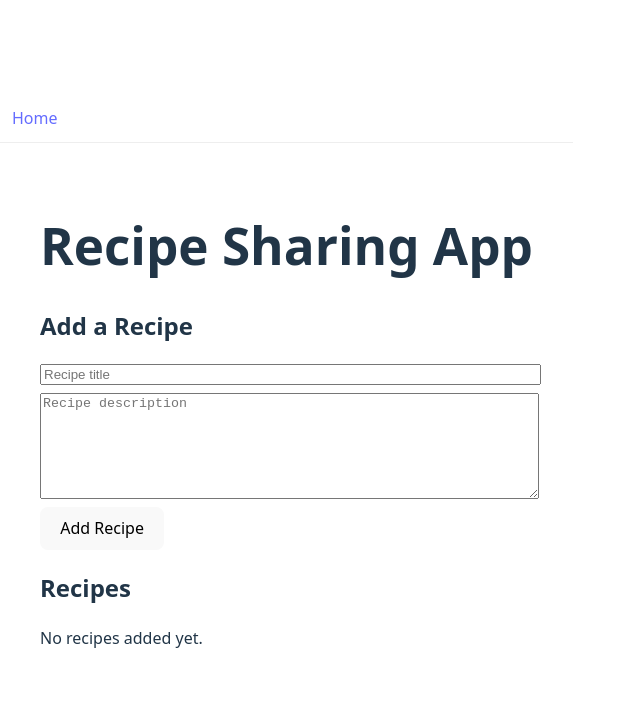
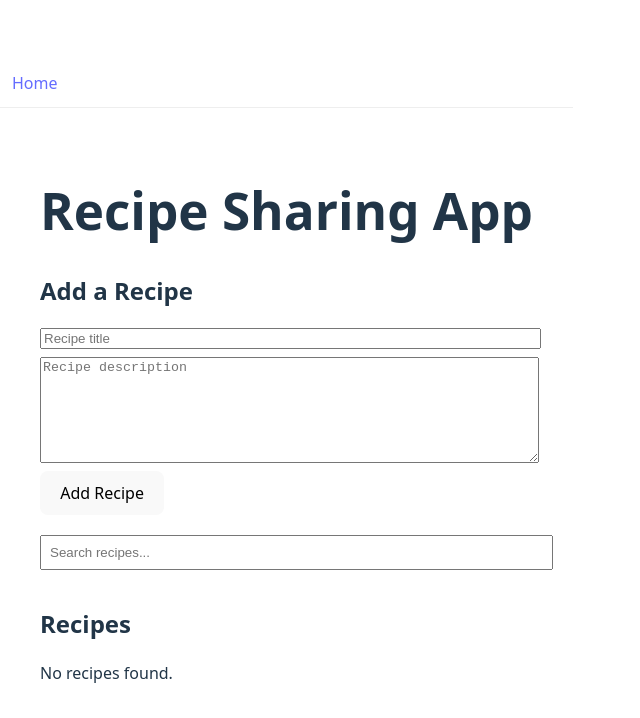
Before and after one commit to andiswamnguni/alx-fe-reactjs, a React (Vite) app in the folder recipe-sharing-app/: page / in a window 1280 px wide. Shown: the top 718 px of the page, without its empty margins (0-640 px from the left). Built offline with nearby package versions, Linux system fonts and the light colour scheme.

Commit message:
Add advanced search and filtering to Recipe Sharing App

```diff
--- a/recipe-sharing-app/src/App.jsx
+++ b/recipe-sharing-app/src/App.jsx
@@ -1,15 +1,16 @@
-// src/App.jsx
 import { BrowserRouter, Routes, Route, Link } from 'react-router-dom';
 import AddRecipeForm from './components/AddRecipeForm';
 import RecipeList from './components/RecipeList';
 import RecipeDetails from './components/RecipeDetails';
 import EditRecipeForm from './components/EditRecipeForm';
+import SearchBar from './components/SearchBar';
 
 function Home() {
   return (
     <div style={{ padding: 20 }}>
       <h1>Recipe Sharing App</h1>
       <AddRecipeForm />
+      <SearchBar />       {/* ✅ Added SearchBar */}
       <RecipeList />
     </div>
   );
--- a/recipe-sharing-app/src/components/RecipeList.jsx
+++ b/recipe-sharing-app/src/components/RecipeList.jsx
@@ -1,22 +1,26 @@
-// src/components/RecipeList.jsx
 import { Link } from 'react-router-dom';
 import { useRecipeStore } from './recipeStore';
 
 const RecipeList = () => {
-  const recipes = useRecipeStore((s) => s.recipes);
+  const searchTerm = useRecipeStore((s) => s.searchTerm);
+  const recipes = useRecipeStore((s) =>
+    searchTerm ? s.filteredRecipes : s.recipes
+  );
 
   return (
     <div>
       <h2>Recipes</h2>
       {recipes.length === 0 ? (
-        <p>No recipes added yet.</p>
+        <p>No recipes found.</p>
       ) : (
         recipes.map((recipe) => (
-          <div key={recipe.id} style={{ border: '1px solid #ddd', padding: 8, marginBottom: 8 }}>
+          <div
+            key={recipe.id}
+            style={{ border: '1px solid #ddd', padding: 8, marginBottom: 8 }}
+          >
             <h3>{recipe.title}</h3>
             <p>{recipe.description?.slice(0, 120)}{(recipe.description?.length ?? 0) > 120 ? '...' : ''}</p>
-            <Link to={`/recipes/${recipe.id}`}>View</Link>
-            {' | '}
+            <Link to={`/recipes/${recipe.id}`}>View</Link> |{' '}
             <Link to={`/recipes/${recipe.id}/edit`}>Edit</Link>
           </div>
         ))
--- /dev/null
+++ b/recipe-sharing-app/src/components/SearchBar.jsx
@@ -0,0 +1,25 @@
+import React, { useEffect } from 'react';
+import { useRecipeStore } from './recipeStore';
+
+const SearchBar = () => {
+  const searchTerm = useRecipeStore((state) => state.searchTerm);
+  const setSearchTerm = useRecipeStore((state) => state.setSearchTerm);
+  const filterRecipes = useRecipeStore((state) => state.filterRecipes);
+
+  // Trigger filter whenever searchTerm changes
+  useEffect(() => {
+    filterRecipes();
+  }, [searchTerm, filterRecipes]);
+
+  return (
+    <input
+      type="text"
+      placeholder="Search recipes..."
+      value={searchTerm}
+      onChange={(e) => setSearchTerm(e.target.value)}
+      style={{ width: '100%', padding: 8, marginBottom: 16 }}
+    />
+  );
+};
+
+export default SearchBar;
--- a/recipe-sharing-app/src/components/recipeStore.js
+++ b/recipe-sharing-app/src/components/recipeStore.js
@@ -1,12 +1,13 @@
-// src/components/recipeStore.js
 import { create } from 'zustand';
 
 export const useRecipeStore = create((set) => ({
   recipes: [],
+  searchTerm: '',
+  filteredRecipes: [],
+
+  // Recipe actions
   addRecipe: (newRecipe) =>
     set((state) => ({ recipes: [...state.recipes, newRecipe] })),
-
-  setRecipes: (recipes) => set({ recipes }),
 
   updateRecipe: (updatedRecipe) =>
     set((state) => ({
@@ -17,4 +18,14 @@
 
   deleteRecipe: (id) =>
     set((state) => ({ recipes: state.recipes.filter((r) => r.id !== id) })),
+
+  // Search & filter actions
+  setSearchTerm: (term) => set({ searchTerm: term }),
+
+  filterRecipes: () =>
+    set((state) => ({
+      filteredRecipes: state.recipes.filter((recipe) =>
+        recipe.title.toLowerCase().includes(state.searchTerm.toLowerCase())
+      ),
+    })),
 }));
```
